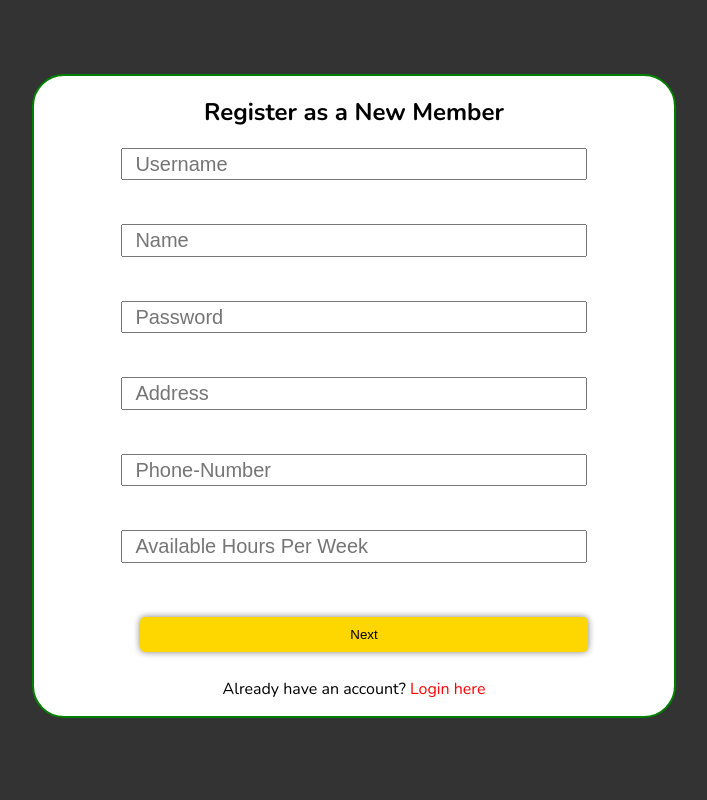
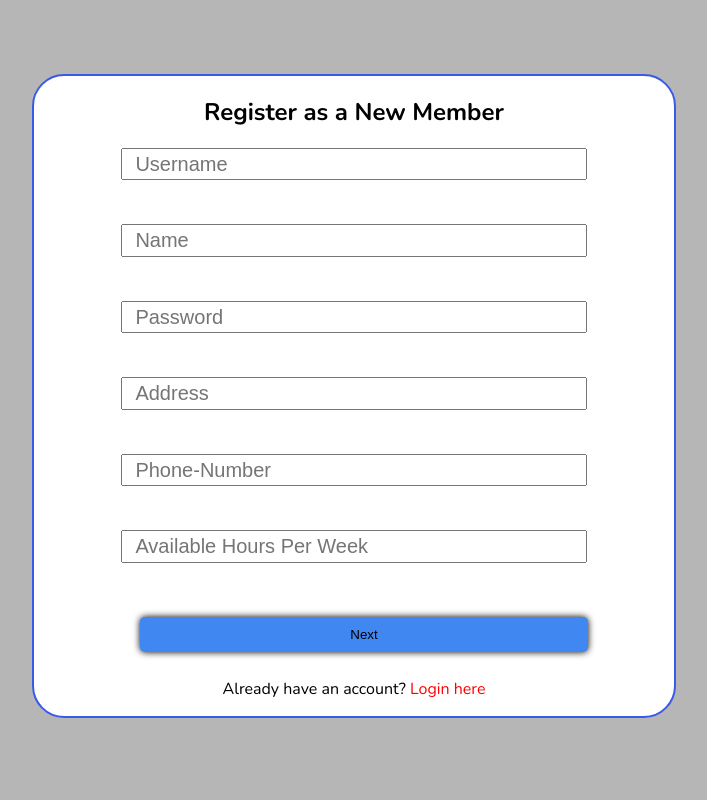
Before and after one commit to SebastienJ1999/CareGiverWebsite, a PHP site: page /register_screen.html in a window 1280 px wide. Shown: the whole page, without its empty margins (286-993 px from the left). Run offline with PHP 8.4, Linux system fonts and the light colour scheme.

Commit message:
Add files via upload

```diff
--- a/CaregiverProject/login_screen.css
+++ b/CaregiverProject/login_screen.css
@@ -9,7 +9,7 @@ body {
     align-items: center;
     justify-content: center;
     /* border: solid blue 2px; */
-    background-color: #333;
+    background-color: #b6b6b6;
     font-family: "Nunito", sans-serif;
     font-optical-sizing: auto;
     /* font-weight: <weight>; */
@@ -31,7 +31,7 @@ form {
 .container {
     background-color: white;
     border-radius: 3%;
-    box-shadow: 0px 0px 30px black;
+    box-shadow: 0px 0px 30px rgb(31, 85, 146);
 }
 input {
     width: 70%;
@@ -43,7 +43,7 @@ input {
 .submit-button {
     padding: 0%;
     cursor: pointer;
-    background-color: gold;
+    background-color: rgb(51, 131, 236);
     border: none;
     box-shadow: 0px 0px 20px grey;
 
--- a/CaregiverProject/main_menu.css
+++ b/CaregiverProject/main_menu.css
@@ -6,7 +6,7 @@ body {
     margin: 0;
     padding: 0;
     background-color: #ffffff;
-    background-color: #333;
+    background-color: #ffffff;
     font-family: "Nunito", sans-serif;
     font-optical-sizing: auto;
     /* font-weight: <weight>; */
@@ -70,7 +70,7 @@ nav ul.menu li a#sign-out:hover {
 }
 
 .welcome-message h1 {
-    color: #333;
+    color: #4ca1e6;
 }
 
 .welcome-message p {
--- a/CaregiverProject/register_screen.css
+++ b/CaregiverProject/register_screen.css
@@ -10,7 +10,7 @@ body {
     align-items: center;
     justify-content: center;
     /* border: solid red 2px; */
-    background-color: #333;
+    background-color: #b6b6b6;
     font-family: "Nunito", sans-serif;
     font-optical-sizing: auto;
     /* font-weight: <weight>; */
@@ -18,7 +18,7 @@ body {
 }
 
 .register-container {
-    border: solid green 2px;
+    border: solid rgb(57, 89, 233) 2px;
     height: 80vh;
     width: 50vw;
     background-color: white;
@@ -75,9 +75,9 @@ input {
 #nextBtn {
     /* padding: 0%; */
     cursor: pointer;
-    background-color: gold;
+    background-color: rgb(64, 135, 241);
     border: none;
-    box-shadow: 0px 0px 7px grey;
+    box-shadow: 0px 0px 7px rgb(0, 0, 0);
 }
 
 #prevBtn {
```
